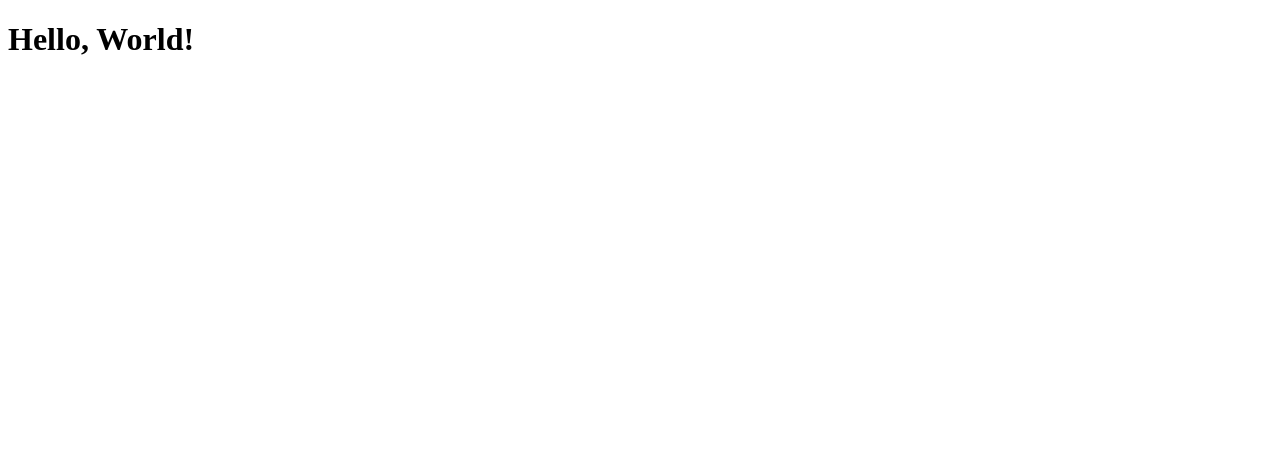
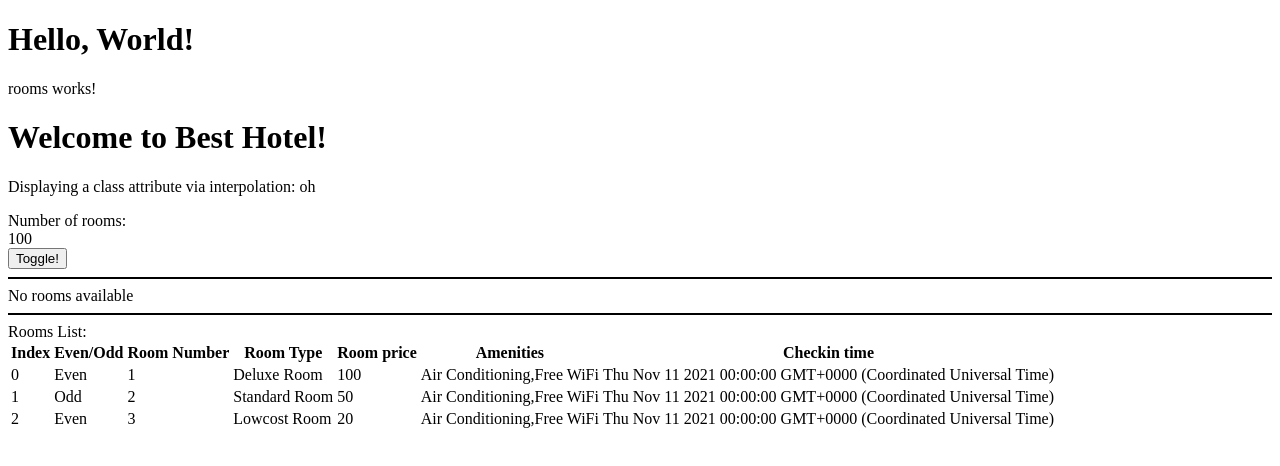
Before and after one commit to jerik609/HotelInventoryApp, an Angular app: page / in a window 1280 px wide. Shown: the top 466 px of the page. Built offline with nearby package versions, Linux system fonts and the light colour scheme.

Commit message:
directives

```diff
--- a/src/app/app.component.html
+++ b/src/app/app.component.html
@@ -1 +1,13 @@
 <h1>Hello, World!</h1>
+<!-- example of ngSwitch - let's imagine we want to display room information to admin, but not the user -->
+<div [ngSwitch]="role">
+    <div *ngSwitchCase="'User'">
+        Welcome User!
+    </div>
+    <div *ngSwitchCase="'Admin'"> <!-- must use "'string'" so that it's really taken as string and not as a variable -->
+        <app-rooms></app-rooms>
+    </div>
+    <div *ngSwitchDefault>
+        Undefined role, no way I'm displaying anything!
+    </div>
+</div>
--- a/src/app/app.component.ts
+++ b/src/app/app.component.ts
@@ -14,6 +14,7 @@ import { Component } from '@angular/core';
 })
 export class AppComponent {
   title = 'HotelInventoryApp';
+  role = 'Admin';
 }
 
 // in future, when I need to add more components, this is where they will be placed (and the respective app.component.html)
--- a/src/app/app.module.ts
+++ b/src/app/app.module.ts
@@ -3,6 +3,7 @@ import { BrowserModule } from '@angular/platform-browser';
 
 import { AppRoutingModule } from './app-routing.module';
 import { AppComponent } from './app.component';
+import { RoomsComponent } from './rooms/rooms.component';
 
 // https://angular.io/guide/ngmodules
 // I can have any number of modules in my application, but there always has to be only one root module
@@ -17,7 +18,7 @@ import { AppComponent } from './app.component';
 
 @NgModule({ // annotation marking the class (AppModule) as module
   declarations: [ // any components, directives and pipes must be registered here
-    AppComponent
+    AppComponent, RoomsComponent
   ],
   imports: [ // any module we intend to use, must be placed here (both external and those created by us)
     BrowserModule, // angular platform provided module, part of the browser library
--- /dev/null
+++ b/src/app/rooms/rooms.component.html
@@ -0,0 +1,54 @@
+<!-- this is an angular template -->
+<p>rooms works!</p>
+<h1>Welcome to {{hotelName}}!</h1> <!-- interpolation of an attribute -->
+<p>Displaying a class attribute via interpolation: {{ boo.hoo }}</p> <!-- interpolation of a class member -->
+
+<div [hidden]="hideRooms">
+    Number of rooms:
+    <div [innerText]="numberOfRooms"></div> <!-- (HTML) property binding (this is called box syntax) -->
+</div>
+<button (click)="toggle()">Toggle!</button> <!-- event binding (this is called "banana syntax") -->
+
+<!-- using "element hiding" is not optimal:
+    1. the data is still available on the DOM, only hidden,
+    2. if we have too many elements on the DOM, we'll have performance problems (even if hidden) -->
+
+<!-- solution - I will not display it, unless is needed -->
+<hr>
+
+<!-- optional chaining & nullish coalescing - we can use both in templates -->
+<!-- optional chaining = evaluation will stop immediately when the expression evaluates to null/undefined - and it will return undefined -->
+{{ nullRooms?.availableRooms ?? 'No rooms available' }}
+
+<hr>
+
+<!-- <div *ngIf="rooms && rooms.availableRooms && rooms.availableRooms > 0"> <!-- example of *ngIf --> <!-- let's do some inspection -->
+<div *ngIf="rooms?.availableRooms ?? 0 > 0"> <!-- example of *ngIf --> <!-- let's do some inspection -->
+    Rooms List:
+
+    <!-- {{ roomList }} -->  <!-- this prints just [object Object],[object Object],[object Object], which is not very useful, enter *ngFor -->
+
+    <!-- let's use table for now, otherwise we typically use an UI library (Angular Material) -->
+    <!-- angular material can handle this more nicely, but we need to practice ngfor -->
+    <table>
+        <tr>
+            <th>Index</th>
+            <th>Even/Odd</th>
+            <th>Room Number</th>
+            <th>Room Type</th>
+            <th>Room price</th>
+            <th>Amenities</th>
+            <th>Checkin time</th>
+        </tr>
+        <tr *ngFor="let room of roomList; let e=even; let o=odd; let i=index">
+            <td>{{ i }}</td>
+            <td>{{ e ? "Even" : "Odd" }}</td>
+            <td>{{ room.number }}</td>
+            <td>{{ room.type }}</td>
+            <td>{{ room.price }}</td>
+            <td>{{ room.amenities }}</td>
+            <td>{{ room.checkinTime }}</td>
+        </tr>
+    </table>
+
+</div>
--- /dev/null
+++ b/src/app/rooms/rooms.component.scss
@@ -0,0 +1,9 @@
+hr {
+    display: block;
+    margin-top: 0.5em;
+    margin-bottom: 0.5em;
+    margin-left: auto;
+    margin-right: auto;
+    border-style: double;
+    border-width: 1px;
+  }
--- /dev/null
+++ b/src/app/rooms/rooms.component.ts
@@ -0,0 +1,77 @@
+import { Component, OnInit } from '@angular/core';
+import { Room, Rooms } from './rooms';
+
+@Component({
+  selector: 'app-rooms',
+  templateUrl: './rooms.component.html',
+  styleUrls: ['./rooms.component.scss']
+})
+export class RoomsComponent implements OnInit {
+
+  hotelName: string = 'Best Hotel';
+  numberOfRooms: number;
+  boo: Boo;
+
+  constructor() {
+    this.boo = new Boo("oh", "no");
+    this.numberOfRooms = 100;
+  }
+
+  ngOnInit(): void {
+  }
+
+  hideRooms: boolean = false;
+  toggle() {
+    this.hideRooms = !this.hideRooms;
+  }
+
+  // just some data we can play with when learning directives (*ngIf)
+  rooms: Rooms = {
+    totalRooms: 20,
+    availableRooms: 10,
+    bookedRooms: 5
+  }
+
+  nullRooms?: Rooms = {
+  }
+
+  // data for *ngFor, we have data, let's bind it
+  roomList: Room[] = [{
+    number: 1,
+    type: 'Deluxe Room',
+    amenities: ['Air Conditioning', 'Free WiFi'],
+    photos: ['photos/1.jpg', 'photos/2.jpg', 'photos/3.jpg'],
+    price: 100,
+    checkinTime: new Date('11-November-2021'),
+    checkoutTime: new Date('11-November-2021')
+  },
+  {
+    number: 2,
+    type: 'Standard Room',
+    amenities: ['Air Conditioning', 'Free WiFi'],
+    photos: ['photos/1.jpg', 'photos/2.jpg', 'photos/3'],
+    price: 50,
+    checkinTime: new Date('11-November-2021'),
+    checkoutTime: new Date('11-November-2021')
+  },
+  {
+    number: 3,
+    type: 'Lowcost Room',
+    amenities: ['Air Conditioning', 'Free WiFi'],
+    photos: ['photos/1.jpg', 'photos/2.jpg', 'photos/3'],
+    price: 20,
+    checkinTime: new Date('11-November-2021'),
+    checkoutTime: new Date('11-November-2021')
+  }];
+
+}
+
+class Boo {
+  hoo: String;
+  foo: String;
+
+  constructor(hoo: String, foo: String) {
+    this.hoo = hoo;
+    this.foo = foo;
+  }
+}
--- /dev/null
+++ b/src/app/rooms/rooms.ts
@@ -0,0 +1,17 @@
+// why not a class? i'd prefer a class instead, but let's roll with it
+
+export interface Rooms {
+    totalRooms?: number; // ? = allow null (empty)
+    availableRooms?: number;
+    bookedRooms?: number;
+}
+
+export interface Room {
+    number: number;
+    type: string;
+    amenities: string[];
+    price: number;
+    photos: string[];
+    checkinTime: Date;
+    checkoutTime: Date;
+}
--- a/src/index.html
+++ b/src/index.html
@@ -8,6 +8,7 @@
   <link rel="icon" type="image/x-icon" href="favicon.ico">
 </head>
 <body>
+  <!-- the app-root tag - the root module/component -->
   <app-root></app-root>
 </body>
 </html>
```
Also changed, not shown: 1 other file (tests, documents, lock files or other folders).
